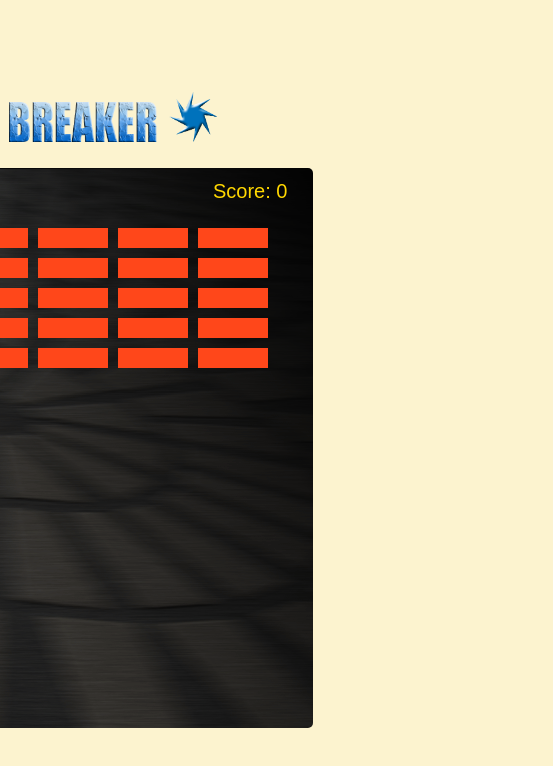
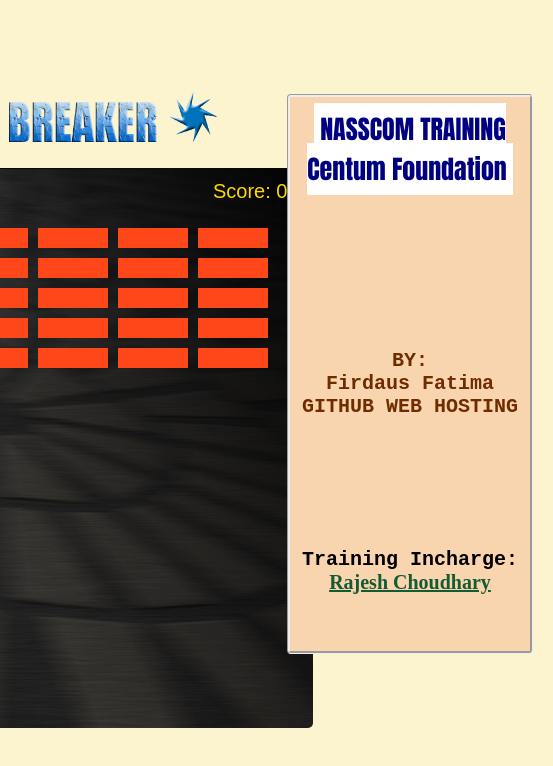
Before and after one commit to Rajesh-Centum/brickbreaker.github.io, a plain HTML site: page index.html in a window 1280 px wide. Shown: the full height of the page, 727-1280 px from the left. Drawn offline with Linux system fonts and the light colour scheme.

Commit message:
Update index.html

```diff
--- a/index.html
+++ b/index.html
@@ -10,7 +10,7 @@
   <body>
     <h2><img src="namelogo.png" style="height:40px;width:240px"><img src="brick.png"><img src="breaker.png"><img class='img2' src="strike.png">
 	</h2>
-	<!--<div style="font-family:courier new;
+	<div style="font-family:courier new;
 	font-size:20px;color: #6e2c00;font-weight:bolder">
 
 	<span style="font-family:Impact;font-size:26px;color:navy;background-color:white;padding:6px;">
@@ -24,7 +24,7 @@
 	<p style="position:relative;top:250px;color:black">
 		Training Incharge:<br><span style="font-family:monotype corsiva;color: #145a32;"><u>Rajesh Choudhary</u></span>
 	</p>
-	</div>-->
+	</div>
 
     <button id="rules-btn" class="btn rules-btn">Show Rules</button>
     <div id="rules" class="rules">
```
